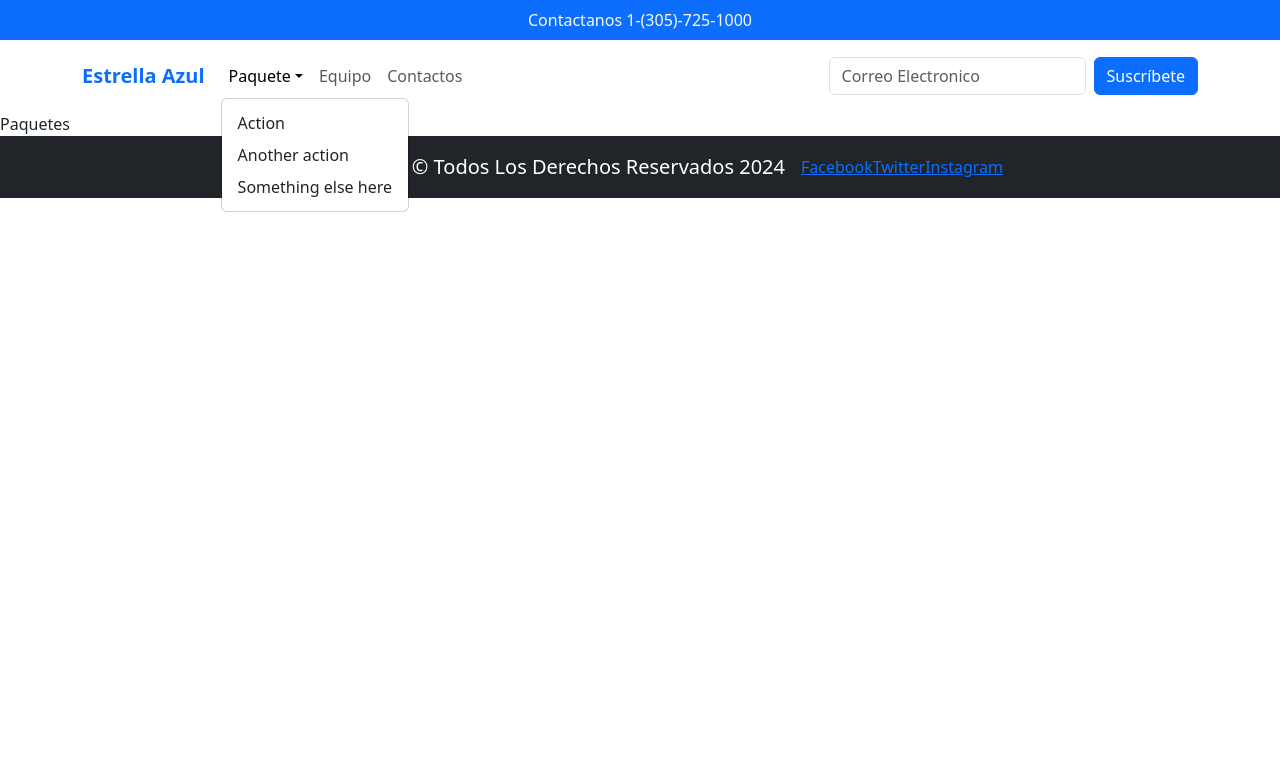
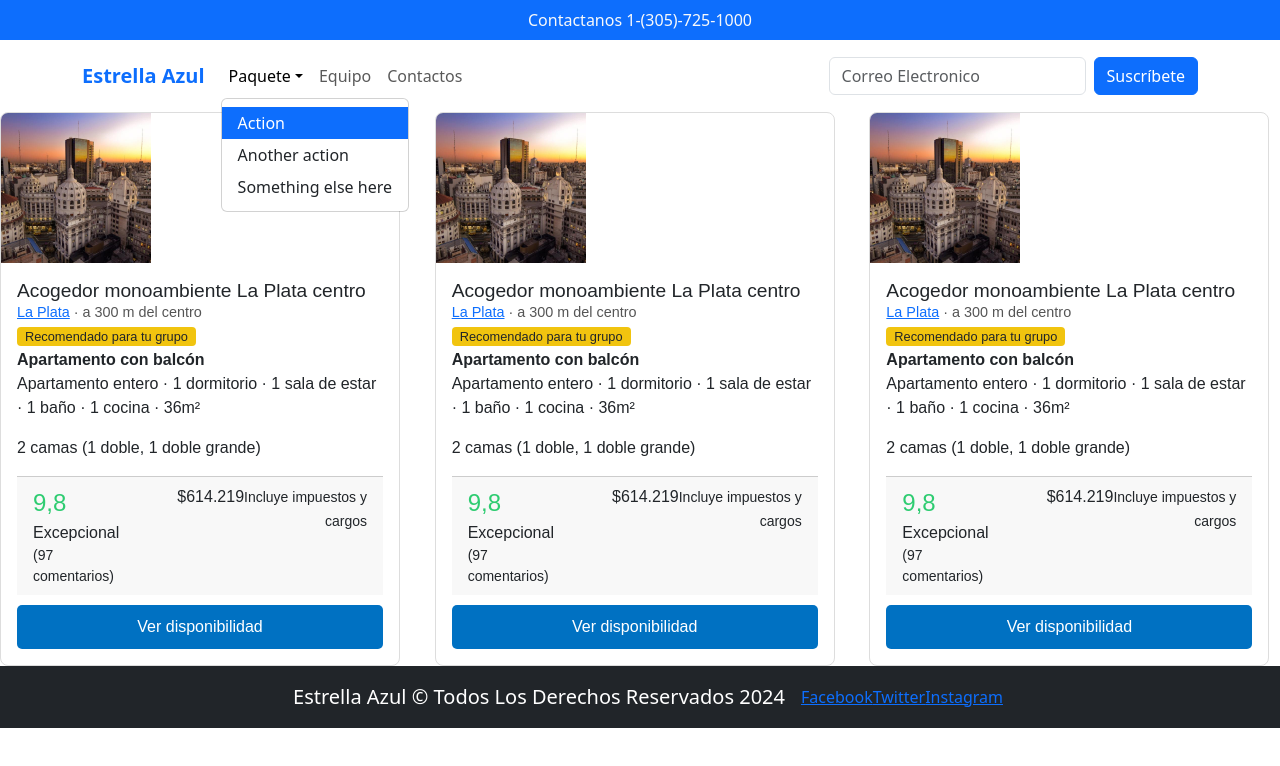
Before and after one commit to LucasIsac/Trabajo-Final---Prog, a React (Vite) app: page /Paquetes in a window 1280 px wide. Both pictures are taken after a click on the button "Paquete". Shown: the top 766 px of the page. Built offline with nearby package versions, Linux system fonts and the light colour scheme.

Commit message:
Cartas y pagina Paquetes

```diff
--- a/src/App.jsx
+++ b/src/App.jsx
@@ -6,7 +6,7 @@ import Paquetes from "./Pages/Paquetes";
 import Header from "./components/Header";
 import Navbar from "./components/Navbar"
 import Footer from "./components/Footer";
-
+import NotFound from "./Pages/NotFound";
 
 function App() {
   return (
@@ -16,8 +16,9 @@ function App() {
      <Navbar />
      <Routes>
 
-      <Route path="/HomePage" element={<HomePage />}/>
+      <Route path="/" element={<HomePage />}/>
       <Route path="/Paquetes" element={<Paquetes />}/>
+      <Route path="/*" element={<NotFound />}/>
 
      </Routes>
      <Footer />
--- /dev/null
+++ b/src/Pages/NotFound.jsx
@@ -0,0 +1,9 @@
+import React from 'react'
+
+const NotFound = () => {
+  return (
+    <div>Not Found - ERROR 404</div>
+  )
+}
+
+export default NotFound
--- a/src/Pages/Paquetes.jsx
+++ b/src/Pages/Paquetes.jsx
@@ -1,9 +1,20 @@
-import React from 'react'
+import React from "react";
+import Cartas from "../components/Cartas";
 
 const Paquetes = () => {
   return (
-    <div>Paquetes</div>
-  )
-}
+    <div class="row align-items-center">
+    <div class="col">
+      <Cartas />
+    </div>
+    <div class="col">
+      <Cartas />
+    </div>
+    <div class="col">
+      <Cartas />
+    </div>
+  </div>
+  );
+};
 
-export default Paquetes
+export default Paquetes;
--- a/src/components/Navbar.jsx
+++ b/src/components/Navbar.jsx
@@ -1,12 +1,12 @@
 import "bootstrap/dist/css/bootstrap.min.css";
-
+import {NavLink} from 'react-router-dom';
 function Navbar() {
   return (
     <nav className="navbar navbar-expand-lg navbar-light p-3" id="menu">
       <div className="container">
-        <a className="navbar-brand" href="#">
+        <NavLink className="navbar-brand" to="/">
           <span className="fs-5 text-primary fw-bold">Estrella Azul</span>
-        </a>
+        </NavLink>
         <button
           className="navbar-toggler"
           type="button"
@@ -33,9 +33,9 @@ function Navbar() {
                 aria-labelledby="navbarScrollingDropdown"
               >
                 <li>
-                  <a className="dropdown-item" href="#">
+                  <NavLink className="dropdown-item" to="/Paquetes">
                     Action
-                  </a>
+                  </NavLink>
                 </li>
                 <li>
                   <a className="dropdown-item" href="#">
```
